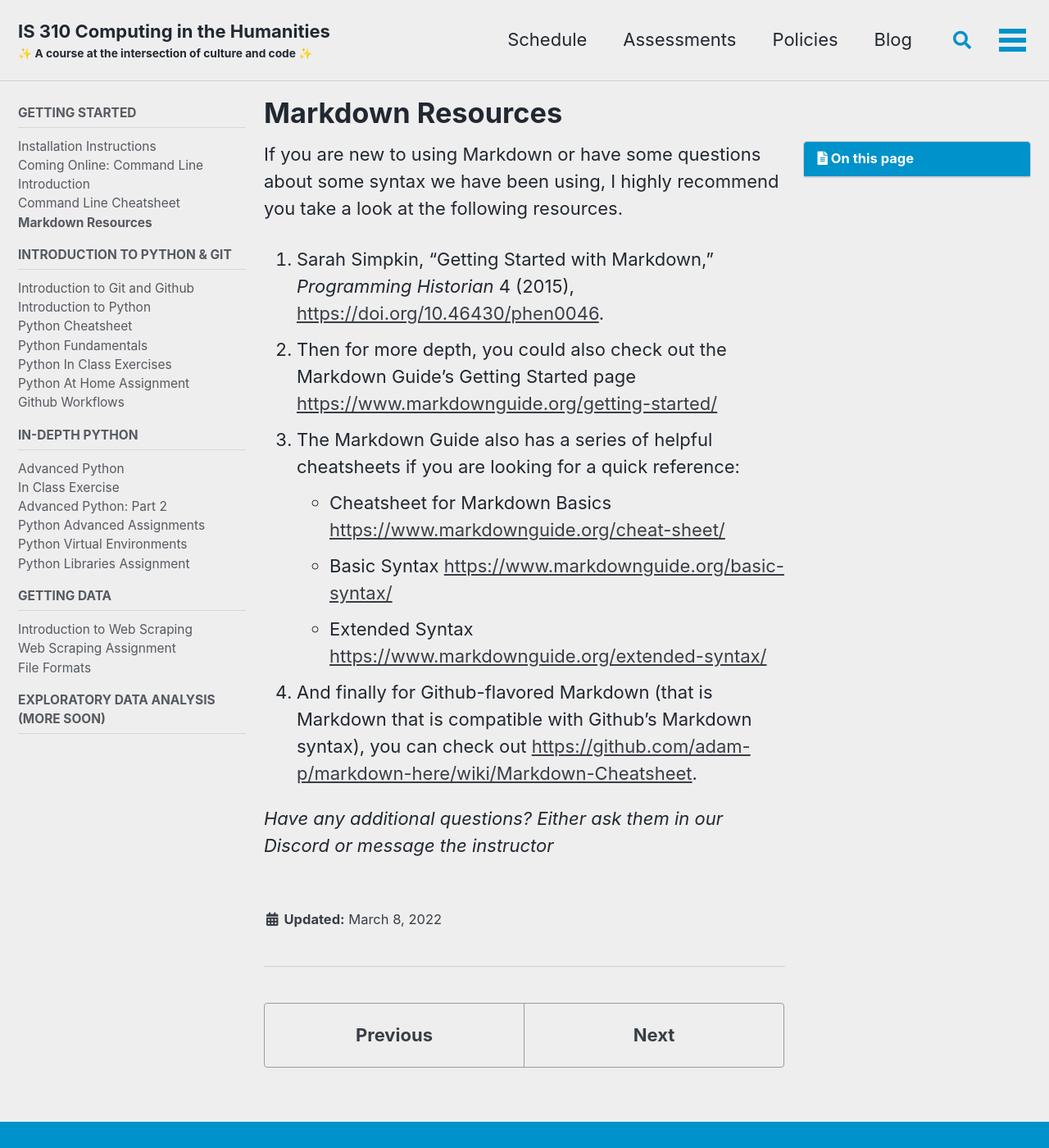
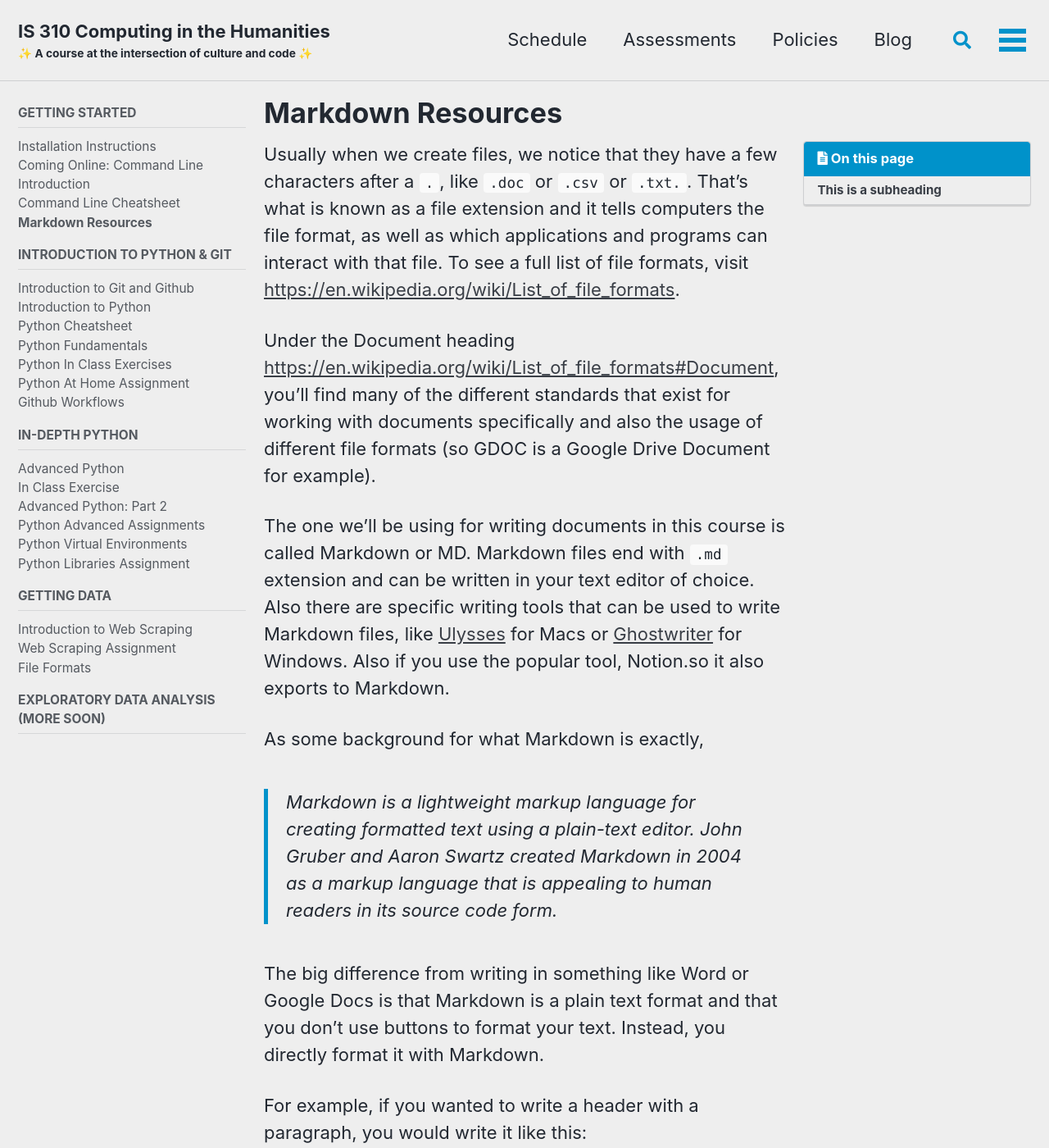
Before and after one commit to ZoeLeBlanc/is310-computing-humanities-2022, a Jekyll site: the page built from _materials/getting_started/04-markdown-resources.md, in a window 1280 px wide and 1400 px high. Shown: the whole window at 82% size. Built offline with Jekyll 4.4.1, drawn with Linux system fonts in a browser that asks for light colours; cached includes are drawn as plain includes; our own code applies the rules of GitHub Pages for plain Markdown files; some of the changed text lies outside the part shown.

Commit message:
update to markdown resources

````diff
--- a/_materials/getting_started/04-markdown-resources.md
+++ b/_materials/getting_started/04-markdown-resources.md
@@ -3,6 +3,40 @@ title: "Markdown Resources"
 permalink: /materials/advanced-python/04-markdown-resources
 toc: true
 ---
+
+Usually when we create files, we notice that they have a few characters after a `.`, like `.doc` or `.csv` or `.txt.`. That's what is known as a file extension and it tells computers the file format, as well as which applications and programs can interact with that file. To see a full list of file formats, visit <https://en.wikipedia.org/wiki/List_of_file_formats>.
+
+Under the Document heading <https://en.wikipedia.org/wiki/List_of_file_formats#Document>, you'll find many of the different standards that exist for working with documents specifically and also the usage of different file formats (so GDOC is a Google Drive Document for example).
+
+The one we'll be using for writing documents in this course is called Markdown or MD. Markdown files end with `.md` extension and can be written in your text editor of choice. Also there are specific writing tools that can be used to write Markdown files, like [Ulysses](https://ulysses.app/) for Macs or [Ghostwriter](https://wereturtle.github.io/ghostwriter/) for Windows. Also if you use the popular tool, Notion.so it also exports to Markdown.
+
+As some background for what Markdown is exactly,
+> Markdown is a lightweight markup language for creating formatted text using a plain-text editor. John Gruber and Aaron Swartz created Markdown in 2004 as a markup language that is appealing to human readers in its source code form.
+
+The big difference from writing in something like Word or Google Docs is that Markdown is a plain text format and that you don't use buttons to format your text. Instead, you directly format it with Markdown.
+
+For example, if you wanted to write a header with a paragraph, you would write it like this:
+
+```markdown
+### This is a subheading
+
+Here is a paragraph with a bolded word: **bolded**
+```
+
+Which renders in our browser like this:
+
+---
+### This is a subheading
+
+Here is a paragraph with a bolded word: **bolded**
+
+---
+
+This may seem like a lot of extra work, but the advantages of Markdown are numerous.
+
+1. It is much more sustainable than Word or Google Docs. This is because the text is saved as plain text and not in a format that is optimized for editing. This makes it future-proof so that you don't require a license or access to an application to see your files.
+2. It can also be rendered by any text editor. This is because Markdown is a plain text format and not a rich text format. This makes it platform agnostic.
+3. Finally, Markdown plays nicely with Github, which renders it directly in your browser. This makes it easy to push up your files into your repositories.
 
 If you are new to using Markdown or have some questions about some syntax we have been using, I highly recommend you take a look at the following resources.
 
````
Also changed, not shown: 19 other files.
